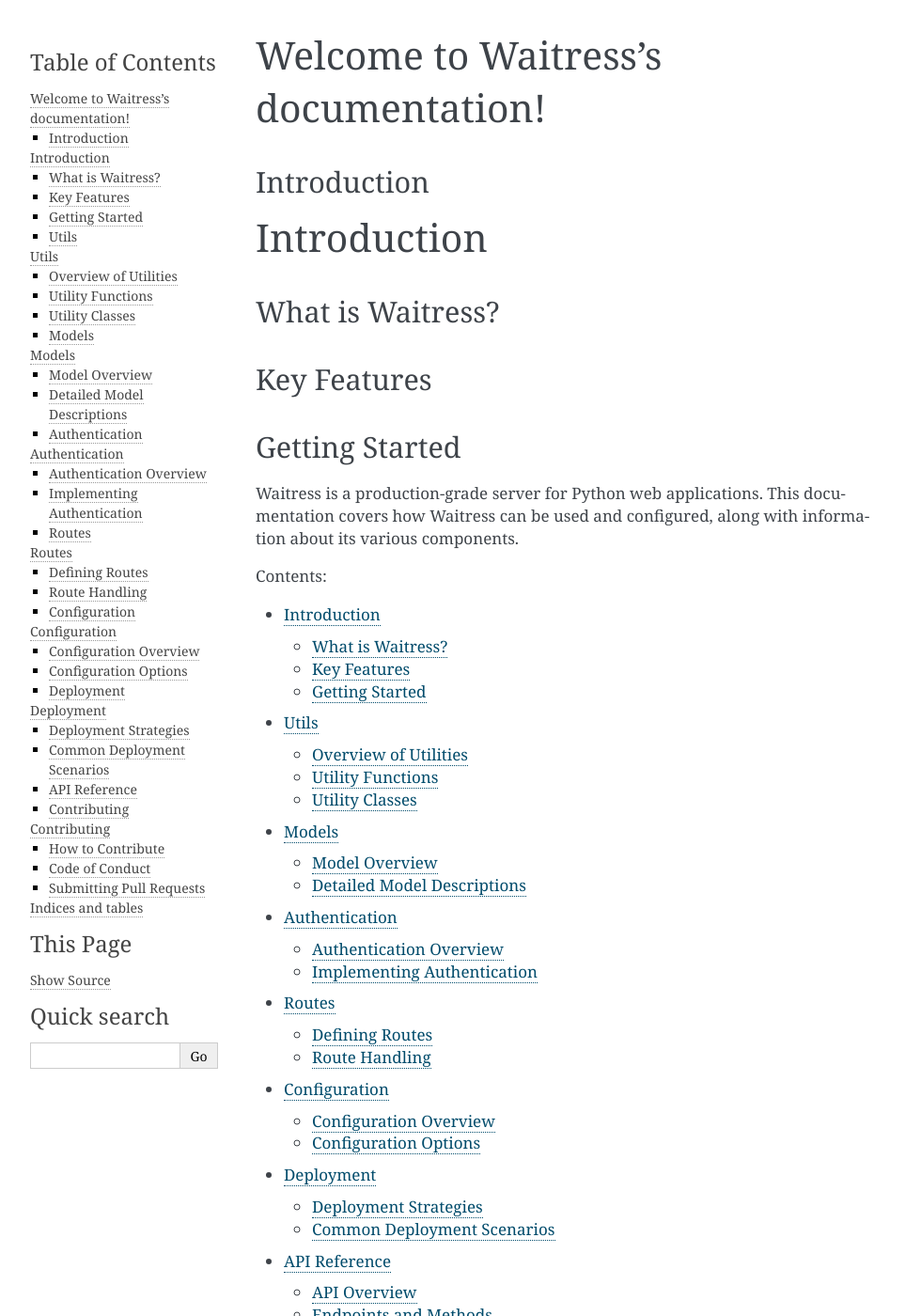
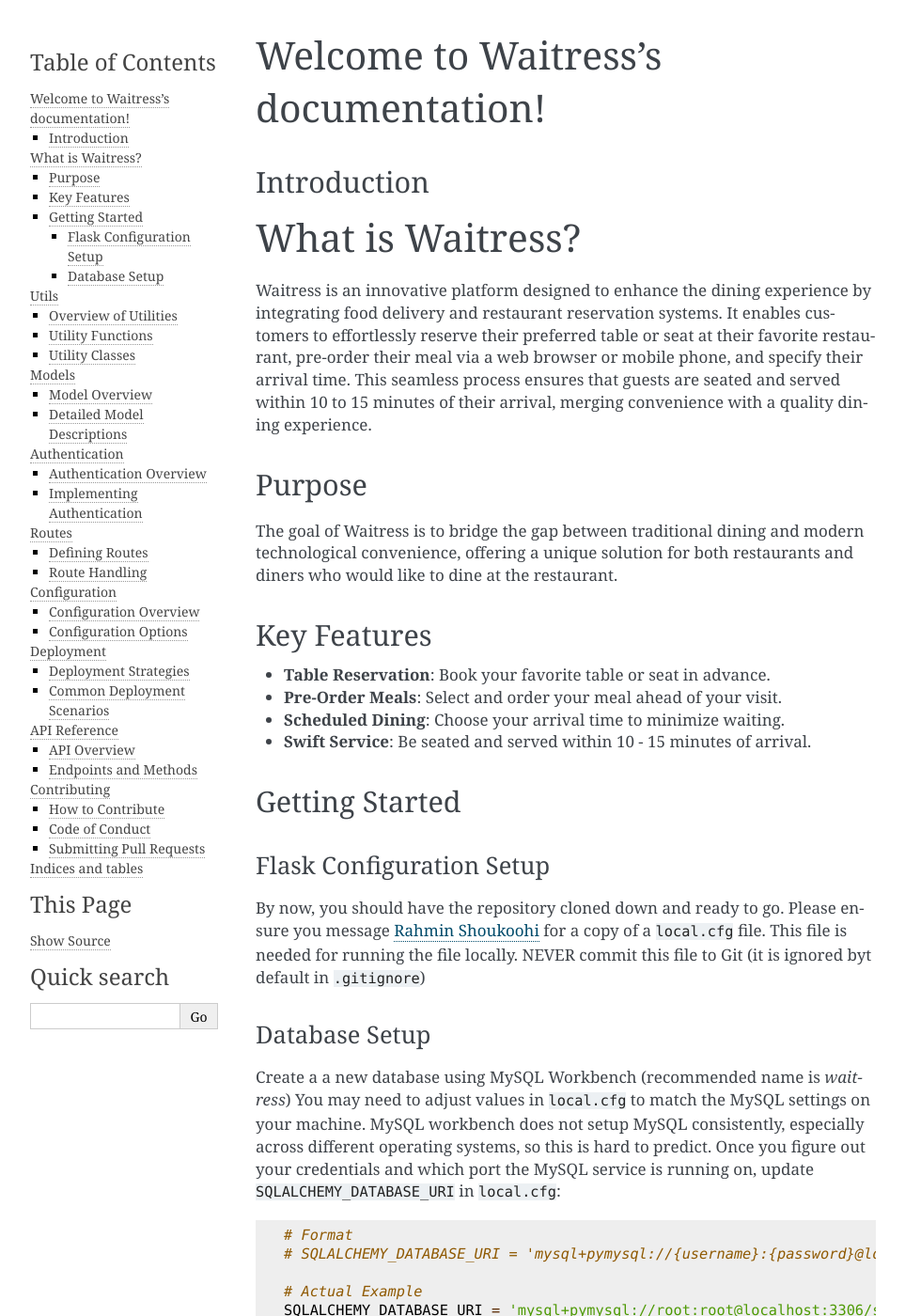
Before and after one commit to 1ShoukR/waitress-backend, a Sphinx documentation site: the page built from docs/source/index.rst, in a window 1280 px wide and 1400 px high. Shown: the whole window at 94% size, without its empty margins (148-1111 px from the left). Built offline with Sphinx 7.4.7, drawn with Linux system fonts in a browser that asks for light colours; some of the changed text lies outside the part shown.

Commit message:
created basics of the documentation of Waitress

```diff
--- a/docs/source/index.rst
+++ b/docs/source/index.rst
@@ -11,7 +11,6 @@
 
 .. include:: ./introduction.rst
 
-Waitress is a production-grade server for Python web applications. This documentation covers how Waitress can be used and configured, along with information about its various components.
 
 .. toctree::
    :maxdepth: 2
@@ -27,57 +26,50 @@
    api
    contributing
 
-Utils
------
+
 
 .. include:: ./utils.rst
 
-This section covers the various utility functions and classes provided by Waitress.
+This section covers the various utility functions that can help with development
+and authentication.
 
-Models
-------
+
 
 .. include:: ./models.rst
 
 Documentation on the data models used within Waitress.
 
-Authentication
---------------
+
 
 .. include:: ./authentication.rst
 
 Details on authentication mechanisms and how to implement them in Waitress.
 
-Routes
-------
+
 
 .. include:: ./routes.rst
 
 Guide to defining and working with routes in Waitress.
 
-Configuration
--------------
+
 
 .. include:: ./configuration.rst
 
 Instructions on configuring your Waitress application.
 
-Deployment
-----------
+
 
 .. include:: ./deployment.rst
 
 Tips and best practices for deploying Waitress applications.
 
-API Reference
--------------
 
-.. include:: ./api_reference.rst
+
+.. include:: ./api.rst
 
 A comprehensive reference of Waitress's API.
 
-Contributing
-------------
+
 
 .. include:: ./contributing.rst
 
--- a/docs/source/introduction.rst
+++ b/docs/source/introduction.rst
@@ -1,19 +1,47 @@
-Introduction
-============
+What is Waitress?
+=================
 
-.. This section should provide an overview of the Waitress project, its purpose, and its main features.
+Waitress is an innovative platform designed to enhance the dining experience by integrating food delivery and restaurant reservation systems.
+It enables customers to effortlessly reserve their preferred table or seat at their favorite restaurant,
+pre-order their meal via a web browser or mobile phone, and specify their arrival time.
+This seamless process ensures that guests are seated and served within 10 to 15 minutes of their arrival,
+merging convenience with a quality dining experience.
 
-What is Waitress?
------------------
+Purpose
+-------
 
-.. Briefly describe what Waitress is and its primary use case.
+The goal of Waitress is to bridge the gap between traditional dining and modern technological convenience,
+offering a unique solution for both restaurants and diners who would like to dine at the restaurant.
 
 Key Features
 ------------
 
-.. List and explain the key features of Waitress.
+* **Table Reservation**: Book your favorite table or seat in advance.
+* **Pre-Order Meals**: Select and order your meal ahead of your visit.
+* **Scheduled Dining**: Choose your arrival time to minimize waiting.
+* **Swift Service**: Be seated and served within 10 - 15 minutes of arrival.
 
 Getting Started
 ---------------
 
-.. Provide a quick guide or link to how to get started with Waitress.
+Flask Configuration Setup
+~~~~~~~~~~~~~~~~~~~~~~~~~~
+
+By now, you should have the repository cloned down and ready to go. Please ensure you message `Rahmin Shoukoohi <https://github.com/1ShoukR/>`_
+for a copy of a ``local.cfg`` file. This file is needed for running the file locally. NEVER commit this file to Git (it is ignored byt default in ``.gitignore``)
+
+Database Setup
+~~~~~~~~~~~~~~~
+
+Create a a new database using MySQL Workbench (recommended name is *waitress*)
+You may need to adjust values in ``local.cfg`` to match the MySQL settings on your machine.
+MySQL workbench does not setup MySQL consistently, especially across different operating systems, so this is hard to predict.
+Once you figure out your credentials and which port the MySQL service is running on, update ``SQLALCHEMY_DATABASE_URI`` in ``local.cfg``::
+
+    # Format
+    # SQLALCHEMY_DATABASE_URI = 'mysql+pymysql://{username}:{password}@localhost:{port}/{dbname}?charset=utf8mb4'
+
+    # Actual Example
+    SQLALCHEMY_DATABASE_URI = 'mysql+pymysql://root:root@localhost:3306/sym?charset=utf8mb4'
+
+There currently is no mock data to implement and seed into the database, however, this will be changed as that is next on the priority list
--- a/docs/source/routes.rst
+++ b/docs/source/routes.rst
@@ -1,12 +1,26 @@
 Routes
 ======
 
-.. Document how routes are defined and used in Waitress.
+Routes are defined pretty arbitrarely in Waitress.
+The design is to keep things simple, yet have routes modular for better organization
+and code brevity. Each file within the ``webapp/api/routes/<new_route_file>`` will contain routes
+pertaining to that specific file. For example, ``webapp/api/routes/auth.py`` would contain routes specifically
+to do with authentication.
 
 Defining Routes
 ---------------
 
-.. Explain how to define routes in Waitress.
+A basic structure of a route would be a new file within ``webapp/api/routes/<new_route_file>``,
+Within this route, you would need to define a blueprint. Rather than naming the alias of the blueprint
+something related to the route, the alias will just be bp, while passing in the name that the route will handle.
+For example, if you wanted to create a blueprint for authenticating users, you would make the blueprint as such:
+``bp = Blueprint('auth', __name__)``. After, creating the alias for the blueprint, you would need to utilize that
+alias as a decorator to define an actual route. For example, to define a route for a user to sign in, you might do the following::
+
+    bp = Blueprint('auth', __name__)
+    @bp.route('/login', methods=['POST'])
+    def login():
+        # route logic
 
 Route Handling
 --------------
--- a/docs/source/utils.rst
+++ b/docs/source/utils.rst
@@ -1,7 +1,8 @@
 Utils
 =====
 
-.. This section should detail the utility functions and classes in Waitress.
+Waitress has a set of utilities that can help an engineer with day to day tasks.
+These utilities can range from decorators, seeding functions, API token creation, API Decoding, etc
 
 Overview of Utilities
 ---------------------
```
